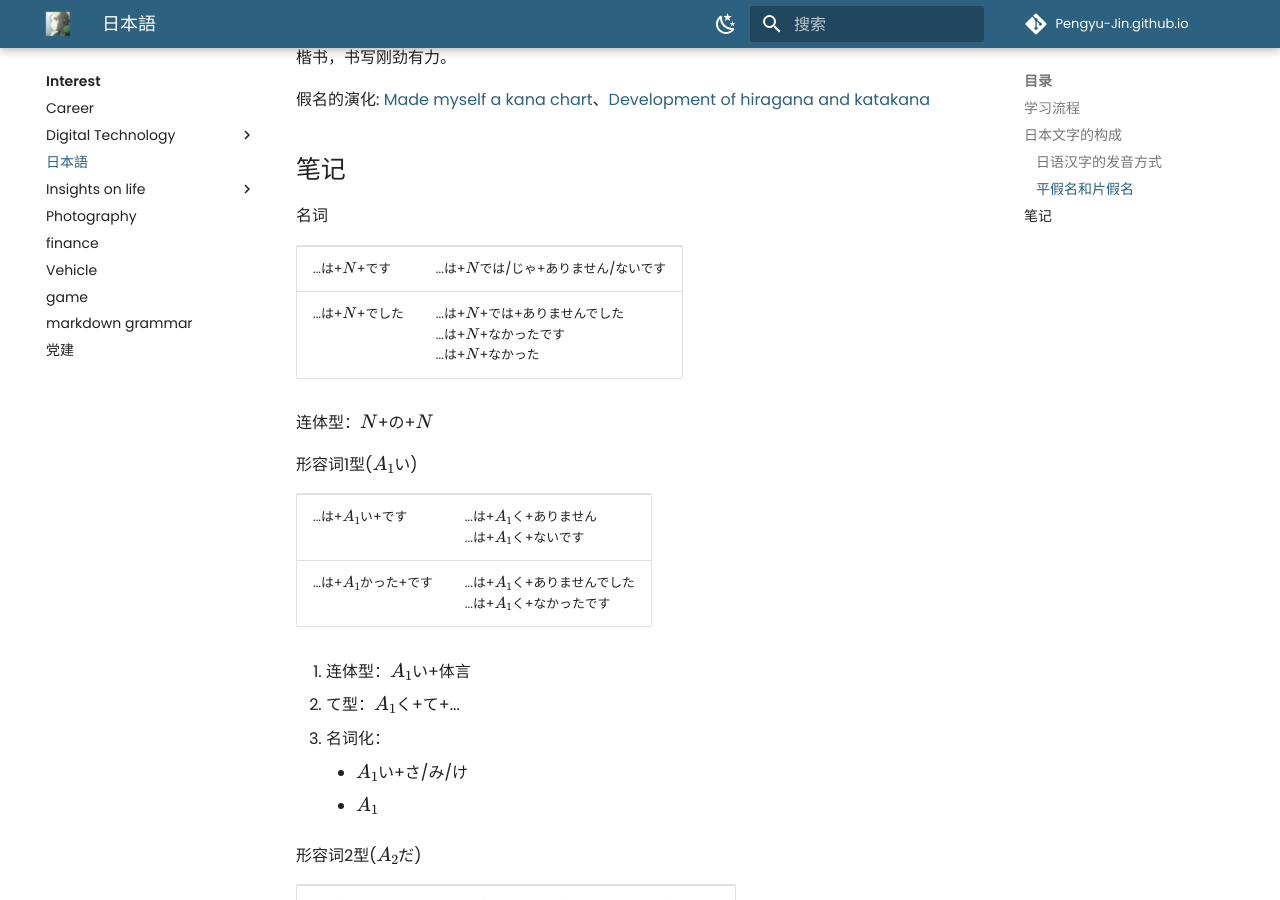
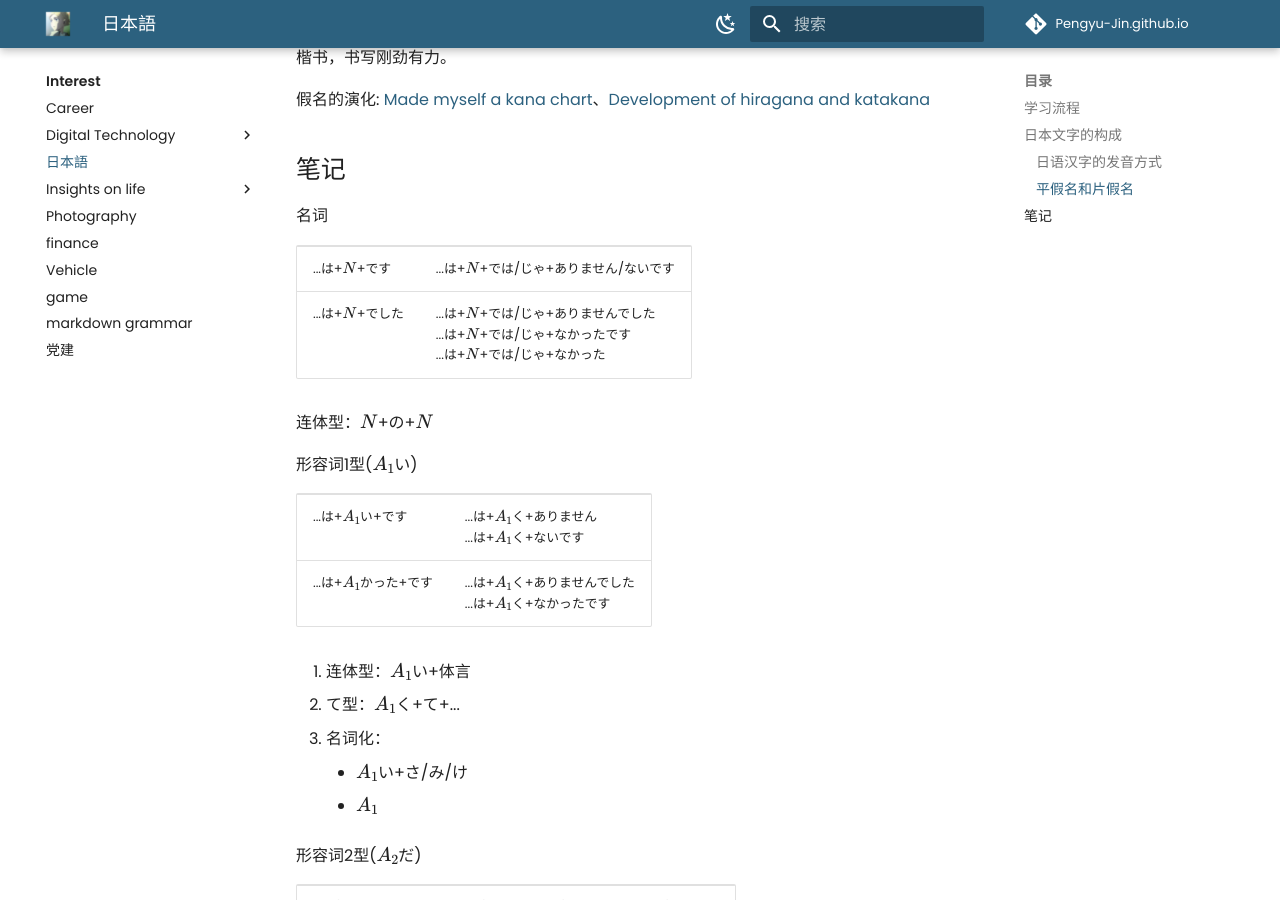
Before and after one commit to Pengyu-Jin/Pengyu-Jin.github.io, an MkDocs documentation site: the page built from docs/interest/JP-learn/50yin.md, in a window 1280 px wide and 900 px high, scrolled down 1115 px. Built offline with MkDocs 1.6.1 and Material for MkDocs 9.7.7, drawn with Linux system fonts in a browser that asks for light colours; comment, search, counter and statistics services are not loaded.

Commit message:
correct mistake

```diff
--- a/docs/interest/JP-learn/50yin.md
+++ b/docs/interest/JP-learn/50yin.md
@@ -39,11 +39,11 @@
 <table>
   <tr>
     <td>...は+\(N\)+です</td>
-    <td>...は+\(N\)では/じゃ+ありません/ないです</td>
+    <td>...は+\(N\)+では/じゃ+ありません/ないです</td>
   </tr>
   <tr>
     <td>...は+\(N\)+でした</td>
-    <td>...は+\(N\)+では+ありませんでした<br>...は+\(N\)+なかったです<br>...は+\(N\)+なかった</td>
+    <td>...は+\(N\)+では/じゃ+ありませんでした<br>...は+\(N\)+では/じゃ+なかったです<br>...は+\(N\)+では/じゃ+なかった</td>
   </tr>
 </table>
 
```
